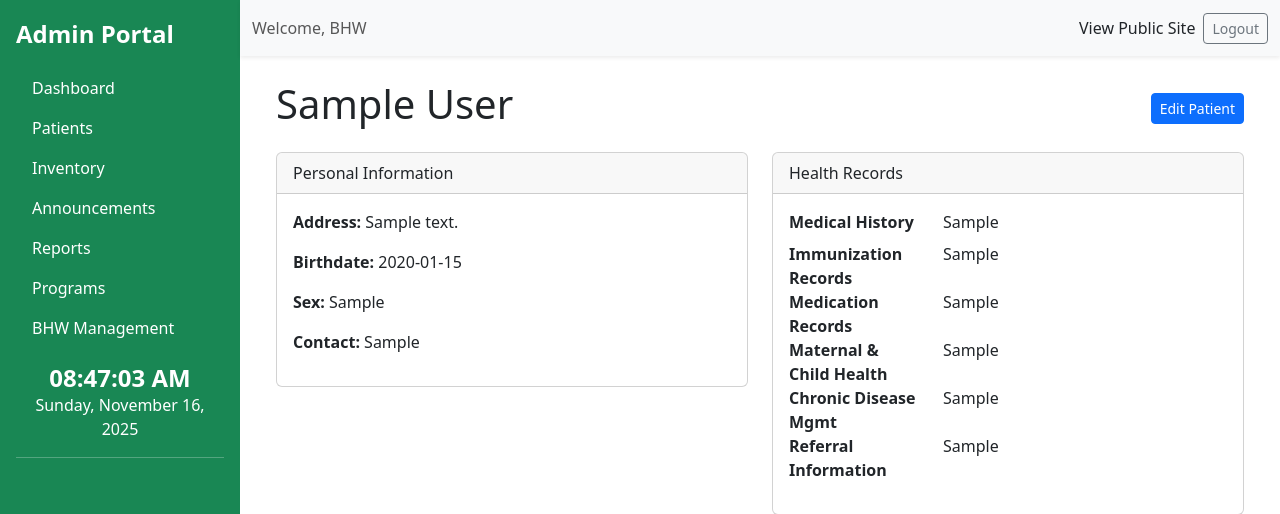
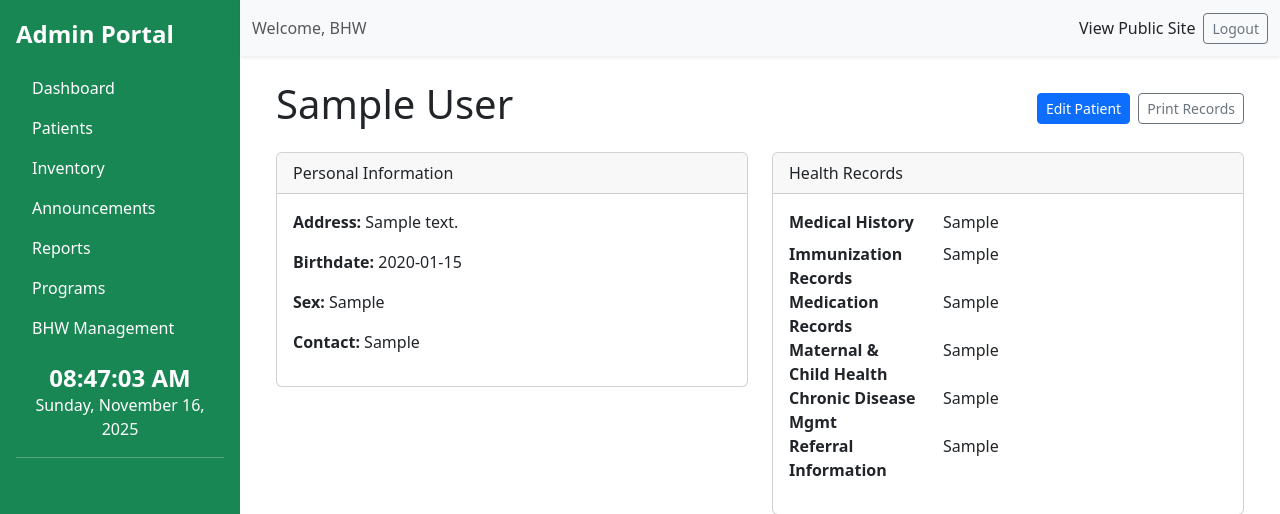
Before and after one commit to J-Akiru5/e-bhm_connect, a PHP site: page /e-bhm_connect/admin-patient-view?id=1 in a window 1280 px wide. Shown: the top 514 px of the page. Run offline with PHP 8.4, Linux system fonts and the light colour scheme; the visitor is signed in with stand-in values (Sample User, id 1); tables that the repository leaves empty hold one stand-in row (values such as "Sample post"); a stand-in replaces the project's code that opens the database connection; some libraries are stand-ins or nearby versions.

Commit message:
Add Print buttons to admin patient view and patient portal dashboard

```diff
--- a/pages/admin/patient_view.php
+++ b/pages/admin/patient_view.php
@@ -55,7 +55,10 @@ try {
 <div class="container">
     <div class="d-flex justify-content-between align-items-center mb-3">
         <h1><?php echo htmlspecialchars($patient['full_name'] ?? 'Patient'); ?></h1>
-        <a href="<?php echo BASE_URL; ?>admin-patient-form?id=<?php echo $patient_id; ?>" class="btn btn-primary btn-sm">Edit Patient</a>
+        <div class="d-flex gap-2">
+            <a href="<?php echo BASE_URL; ?>admin-patient-form?id=<?php echo $patient_id; ?>" class="btn btn-primary btn-sm">Edit Patient</a>
+            <button class="btn btn-outline-secondary btn-sm" onclick="window.print()">Print Records</button>
+        </div>
     </div>
 
     <div class="row g-4">
--- a/pages/portal/portal_dashboard.php
+++ b/pages/portal/portal_dashboard.php
@@ -34,6 +34,8 @@ if ($patient_id) {
 ?>
 
 <h1 class="mb-4">Welcome, <?php echo htmlspecialchars($_SESSION['patient_full_name'] ?? ''); ?>!</h1>
+
+<button class="btn btn-primary mb-3" onclick="window.print()">Print My Records</button>
 
 <div class="row g-4">
     <div class="col-lg-6">
```
